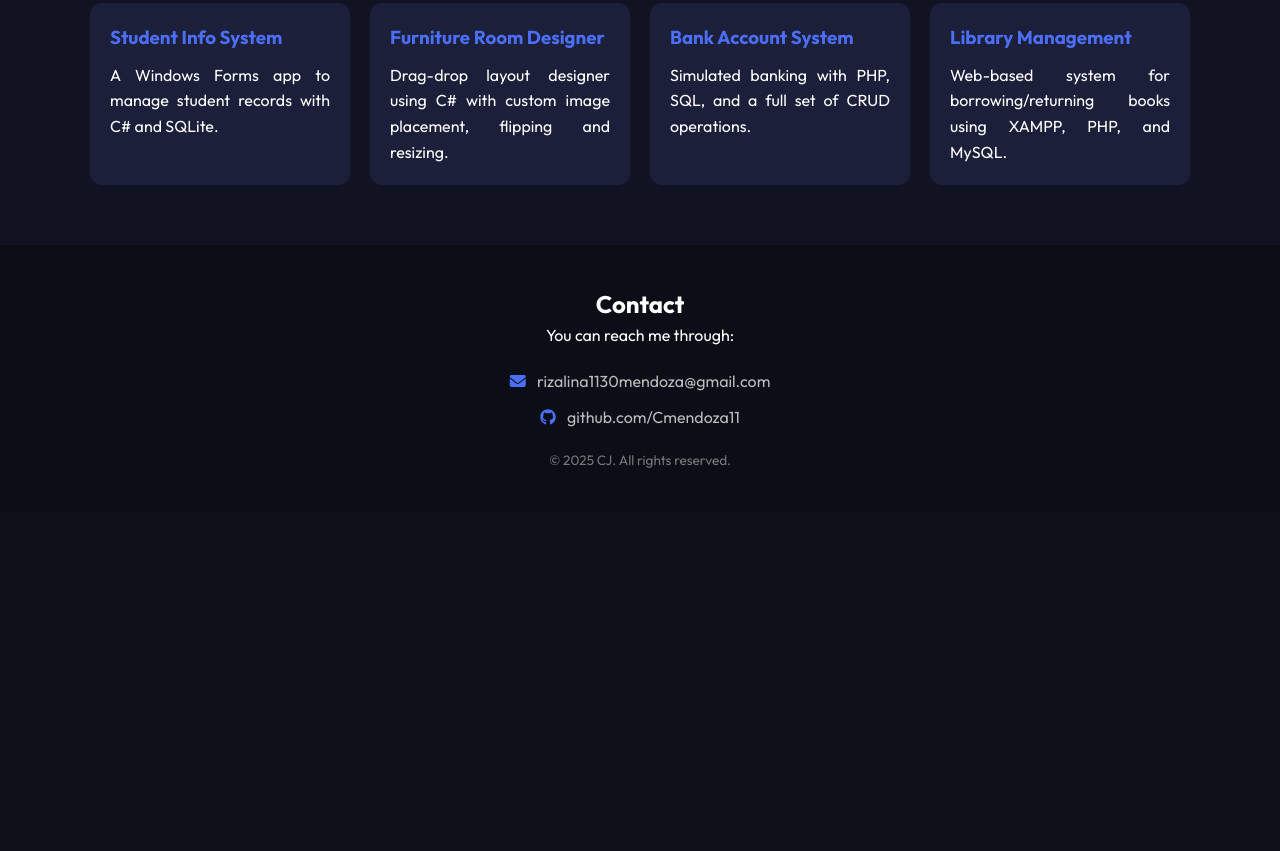
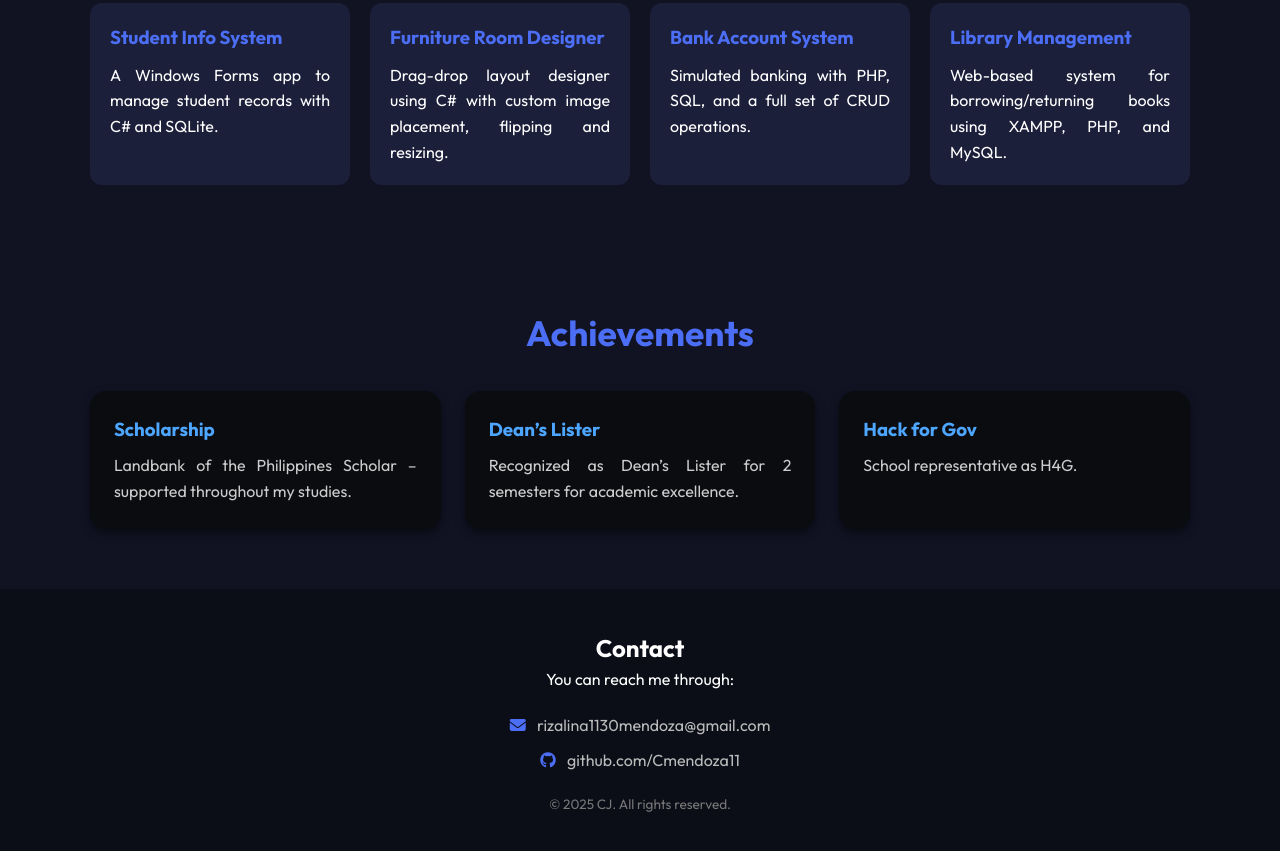
Before and after one commit to Cmendoza11/cmdz, a plain HTML site: page portfolio.html in a window 1280 px wide. Shown: the part 1469-2320 px from the top of the page. Before the commit the page ends 1981 px from the top, so only its background shows below. Drawn offline with Linux system fonts and the light colour scheme.

Commit message:
Initial portfolio upload

```diff
--- a/portfolio.html
+++ b/portfolio.html
@@ -84,6 +84,27 @@
     </div>
   </section>
 
+  <section id="achievements" class="section animate">
+  <div class="container">
+    <h2>Achievements</h2>
+    <div class="achievements-grid">
+      <div class="achievement-card">
+        <h3>Scholarship</h3>
+        <p>Landbank of the Philippines Scholar – supported throughout my studies.</p>
+      </div>
+      <div class="achievement-card">
+        <h3>Dean’s Lister</h3>
+        <p>Recognized as Dean’s Lister for 2 semesters for academic excellence.</p>
+      </div>
+      <div class="achievement-card">
+        <h3>Hack for Gov</h3>
+        <p>School representative as H4G.</p>
+      </div>
+    </div>
+  </div>
+</section>
+
+
   <footer id="contact" class="animate">
     <div class="container">
       <h2>Contact</h2>
@@ -109,7 +130,7 @@
     document.querySelectorAll('.animate').forEach(el => observer.observe(el));
   </script>
 
-  <audio id="bgMusic" src="music/musika.mp3" preload="auto" loop></audio>
+  <audio id="bgMusic" src="music/bgmusic.mp3" preload="auto" loop></audio>
 
   <script>
     function getQueryParam(param) {
--- a/portfoliodes.css
+++ b/portfoliodes.css
@@ -217,6 +217,36 @@ footer {
   color: #777;
 }
 
+.achievements-grid {
+  display: grid;
+  grid-template-columns: repeat(auto-fit, minmax(250px, 1fr));
+  gap: 1.5rem;
+  margin-top: 1.5rem;
+}
+
+.achievement-card {
+  background: #0b0c10; /* same as project card */
+  padding: 1.5rem;
+  border-radius: 1rem;
+  box-shadow: 0 4px 10px rgba(0,0,0,0.5);
+  transition: transform 0.3s ease, box-shadow 0.3s ease;
+}
+
+.achievement-card:hover {
+  transform: translateY(-5px);
+  box-shadow: 0 6px 15px rgba(0,0,0,0.7);
+}
+
+.achievement-card h3 {
+  color: #4da6ff; /* same blue as project headings */
+  margin-bottom: 0.5rem;
+}
+
+.achievement-card p {
+  color: #ccc; /* same text color as projects */
+}
+
+
 @media (max-width: 768px) {
   nav ul {
     flex-direction: column;
```
Also changed, not shown: 1 other file.
